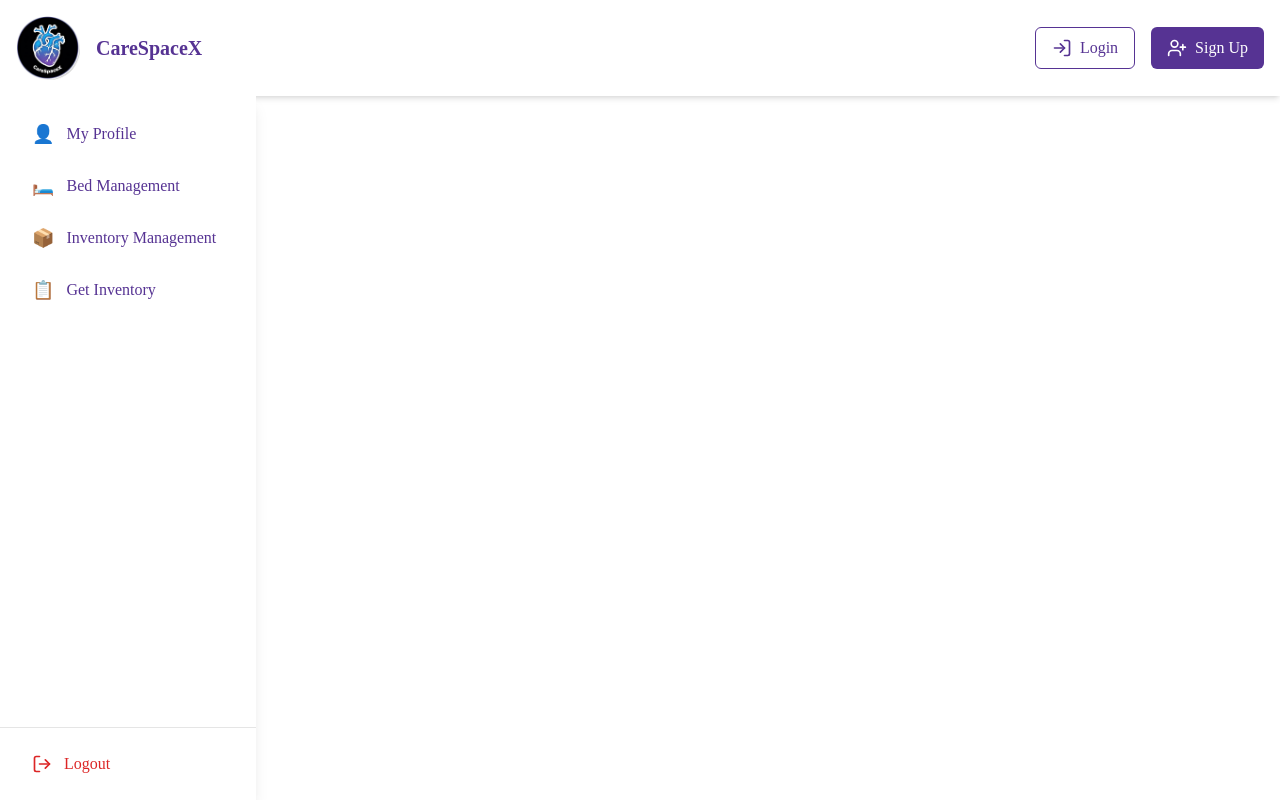
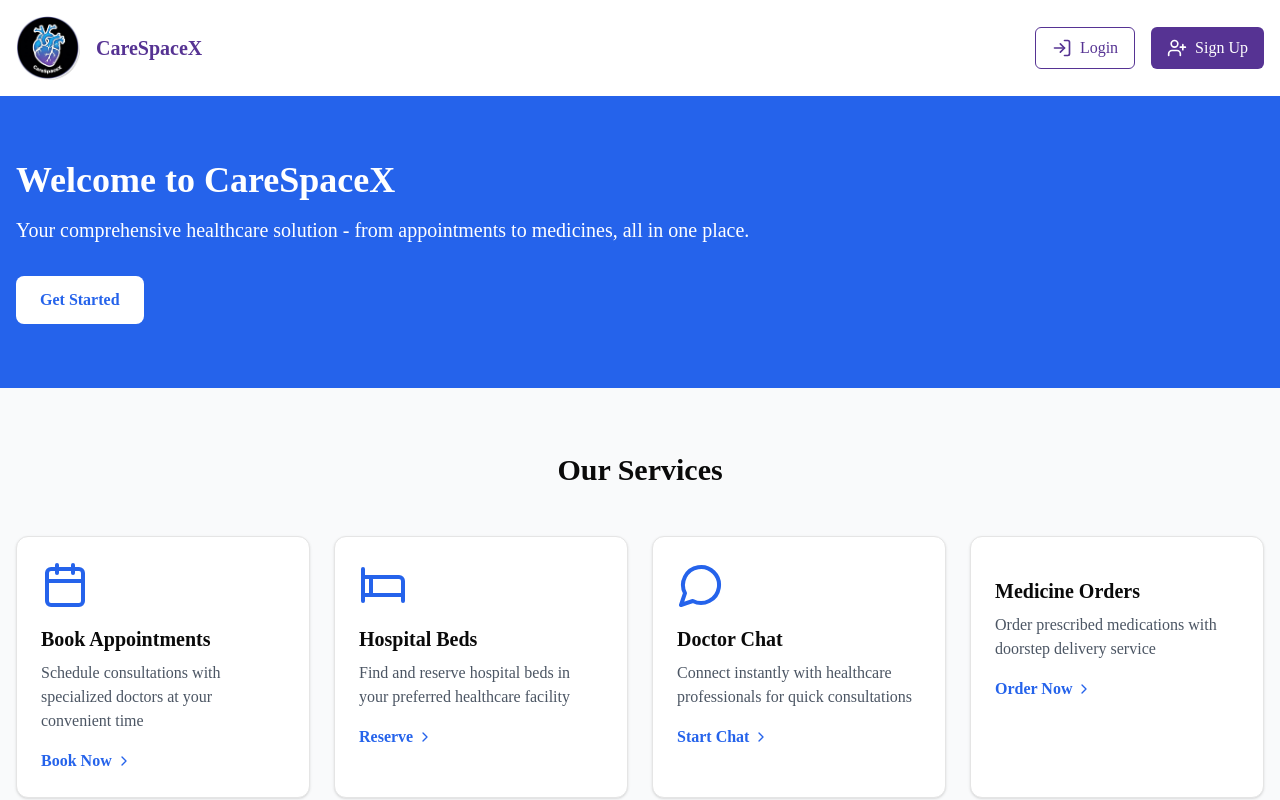
Before and after one commit to Adarshrajsrivastwa/Medical-website, a React (Vite) app in the folder frontend/: page / in a window 1280 px wide. Built offline with nearby package versions, Linux system fonts and the light colour scheme; no server answers; a web font is replaced by a local one.

Commit message:
home page route created

```diff
--- a/frontend/src/App.jsx
+++ b/frontend/src/App.jsx
@@ -1,4 +1,4 @@
-import React, { useState } from "react";
+import React, { useState,useEffect } from "react";
 import { BrowserRouter as Router, Routes, Route } from "react-router-dom";
 import SignUp from "./Pages/Authentication/SignUp";
 import Login from "./Pages/Authentication/Login";
@@ -26,22 +26,26 @@ import DoctorManagement from "./Pages/AdminDashboard/DoctorManagement";
 import HospitalManagement from "./Pages/AdminDashboard/HospitalManagement";
 
 function App() {
-  const [userRole, setUserRole] = useState("hospital");
+  const [userRole, setUserRole] = useState("");
 
   return (
     <Router>
       <div className="h-screen flex flex-col">
         <Header className="h-16 shrink-0 top-0 fixed" />
-        {/* <Home /> */}
+
         <div className="flex flex-1 overflow-hidden">
-          <Sidebar
-            userRole={userRole}
-            className="w-64 overflow-y-auto border-r"
-          />
+        {userRole && userRole !== '' && (
+  <Sidebar
+    userRole={userRole}
+    className="w-64 overflow-y-auto border-r"
+  />
+)}
+
           <main className="flex-1 overflow-y-auto relative">
             <div className="">
               <Routes>
                 <Route path="/signup" element={<SignUp />} />
+                {userRole === '' && <Route path="/" element={<Home />} />}
                 <Route path="/login" element={<Login />} />
                 {/* Details Form */}
                 <Route path="/doctor-detail-form" element={<DoctorDetails />} />
@@ -52,7 +56,7 @@ function App() {
                 <Route path="/doctor-appointment" element={<DoctorAppointment />} />
                 <Route path="/bed-booking" element={<BedBooking />} />
                 {/* <Route path="/order-medicine" element={<OrderMedicine />} /> */}
-                {/* <Route path="/chat-with-doctor" element={<ChatWithDoctor />} /> */}
+                <Route path="/chat-with-doctor" element={<ChatWithDoctor />} />
                 <Route path="/history" element={<History />} />
                 {/* Doctor Dashboard */}
                 <Route path="/doctor-profile" element={<DoctorProfile />} />
```
